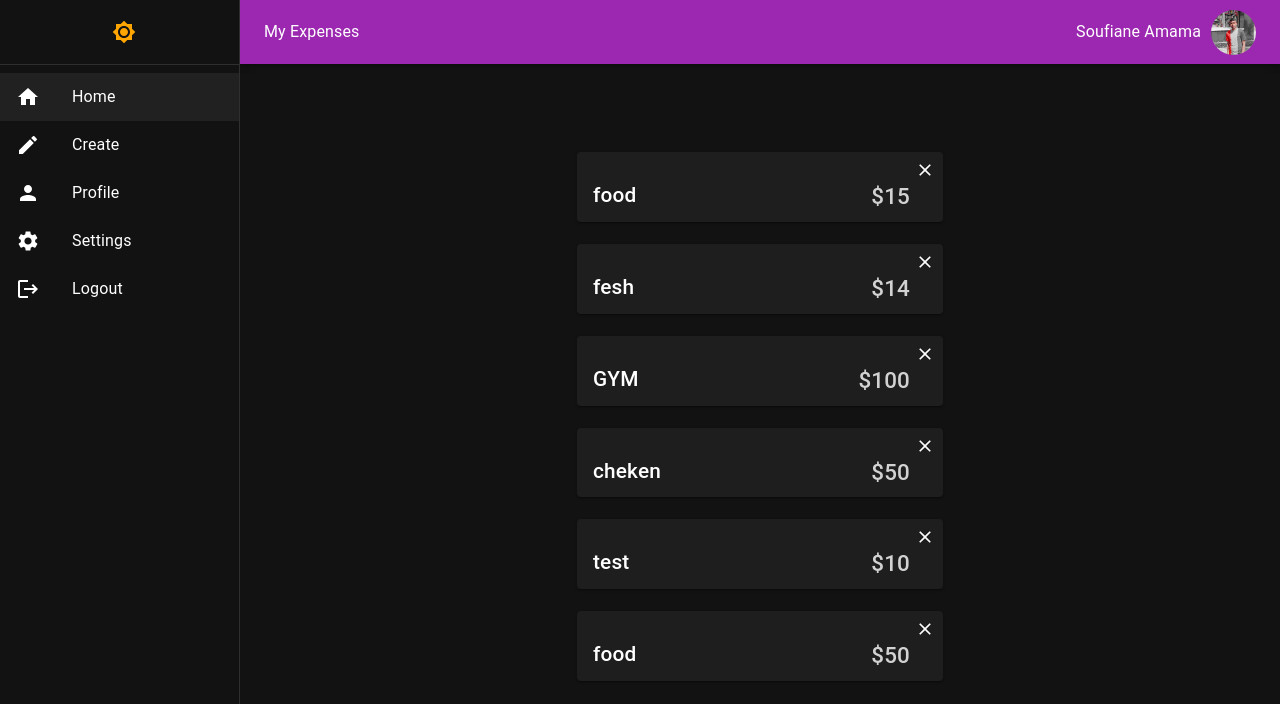
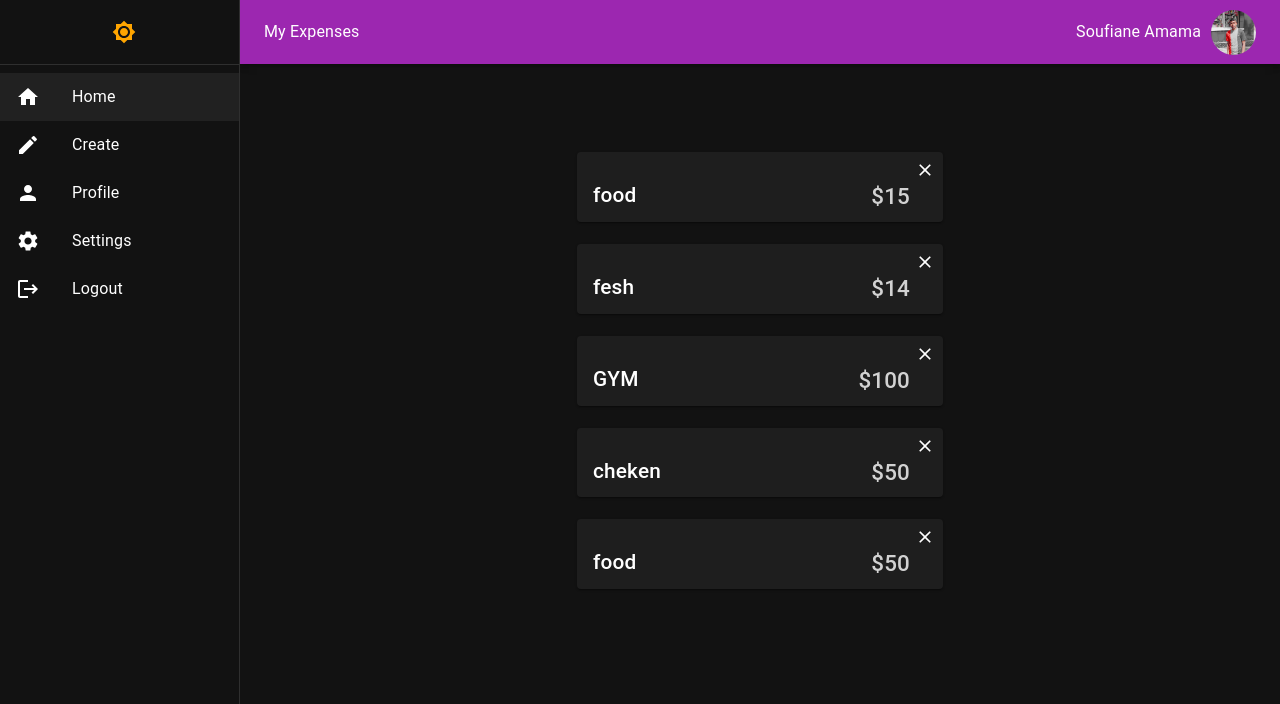
Before and after one commit to Soufiane-Amama/Material_UI_Project_React, a React (Create React App) app: page / in a window 1280 px wide. Shown: the top 704 px of the page. Built offline with nearby package versions, Linux system fonts and the light colour scheme; data requests are answered from the project's data file; the HTML template or start-up script is replaced by a standard one.

Commit message:
Development stage 26 - json-server Delete data

```diff
--- a/data/db.json
+++ b/data/db.json
@@ -21,11 +21,6 @@
       "id": 5
     },
     {
-      "title": "test",
-      "price": 10,
-      "id": 6
-    },
-    {
       "title": "food",
       "price": 50,
       "id": 7
--- a/src/Pages/Create/Create.jsx
+++ b/src/Pages/Create/Create.jsx
@@ -25,7 +25,7 @@ const Create = () => {
 
 
   return (
-    <Box component="form" sx={{width: "380px"}}>
+    <Box autoComplete="off" component="form" sx={{width: "380px"}}>
         <TextField
           onChange={(e) => {
             settitle(e.target.value);
--- a/src/Pages/Home/Home.jsx
+++ b/src/Pages/Home/Home.jsx
@@ -53,7 +53,12 @@ const Home = () => {
           ${item.price}
         </Typography>
 
-        <IconButton sx={{ position: "absolute", top: "0", right: "0" }}>
+        <IconButton
+          onClick={() => {
+            fetch(`http://localhost:3100/mydata/${item.id}`, { method: "DELETE" });
+          }}
+          sx={{ position: "absolute", top: "0", right: "0" }}
+        >
           <Close sx={{fontSize: "20px"}} />
         </IconButton>
 
```
